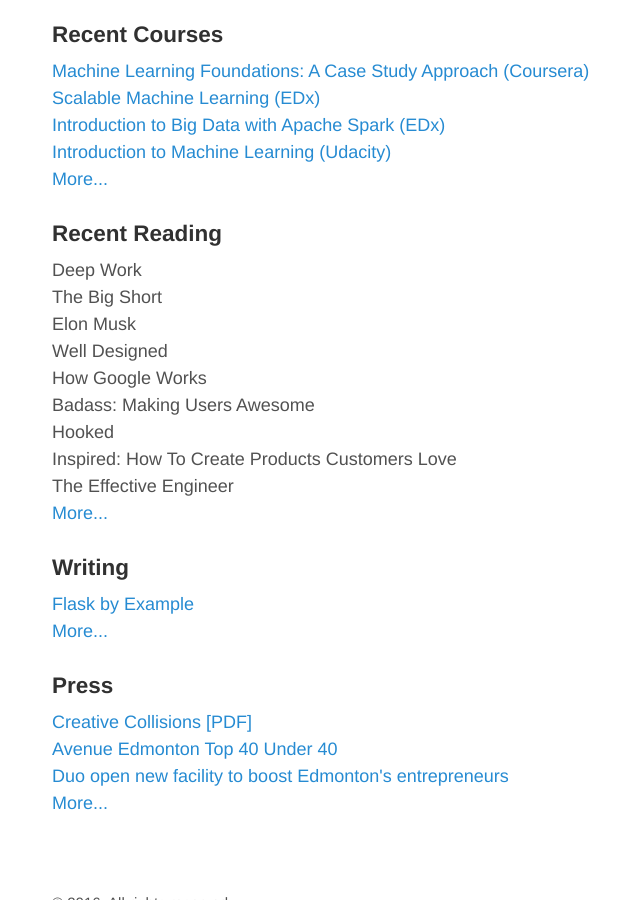
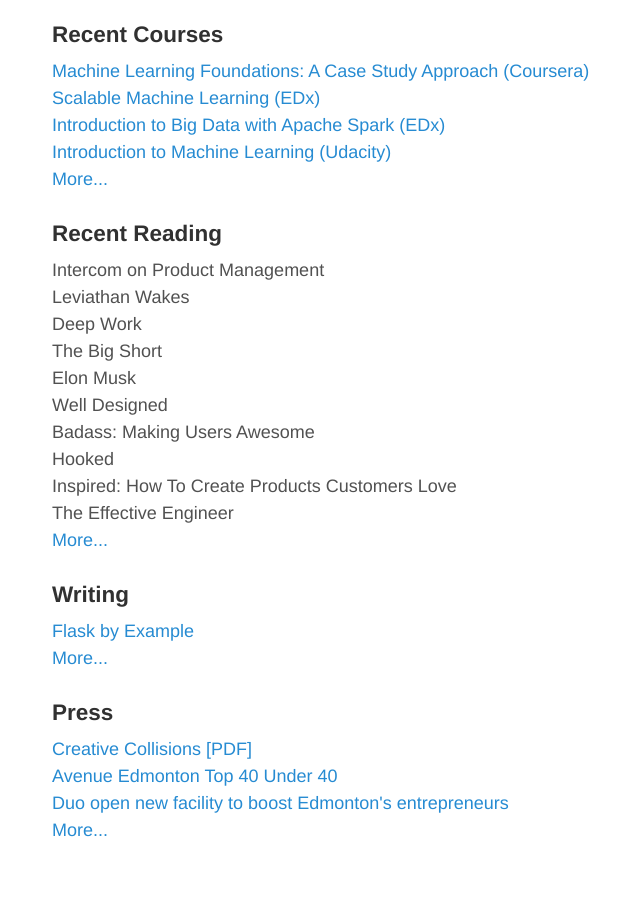
Before and after one commit to camlinke/camlinke.github.io, a Jekyll site: the page built from index.html, in a window 1280 px wide and 900 px high, scrolled down 1646 px. Shown: the whole window, without its empty margins (273-913 px from the left). Built offline with Jekyll 4.4.1, drawn with Linux system fonts in a browser that asks for light colours; nearby versions of some CDN libraries; the list of posts is cut into pages by our own code.

```diff
--- a/index.html
+++ b/index.html
@@ -45,11 +45,12 @@ title:
 
 <h3>Recent Reading</h3>
 <ul class="frontpage-list">
+  <li>Intercom on Product Management</li>
+  <li>Leviathan Wakes</li>
   <li>Deep Work</li>
   <li>The Big Short</li>
   <li>Elon Musk</li>
   <li>Well Designed</li>
-  <li>How Google Works</li>
   <li>Badass: Making Users Awesome</li>
   <li>Hooked</li>
   <li>Inspired: How To Create Products Customers Love</li>
```
Also changed, not shown: reading.md (+2 -0 lines).
